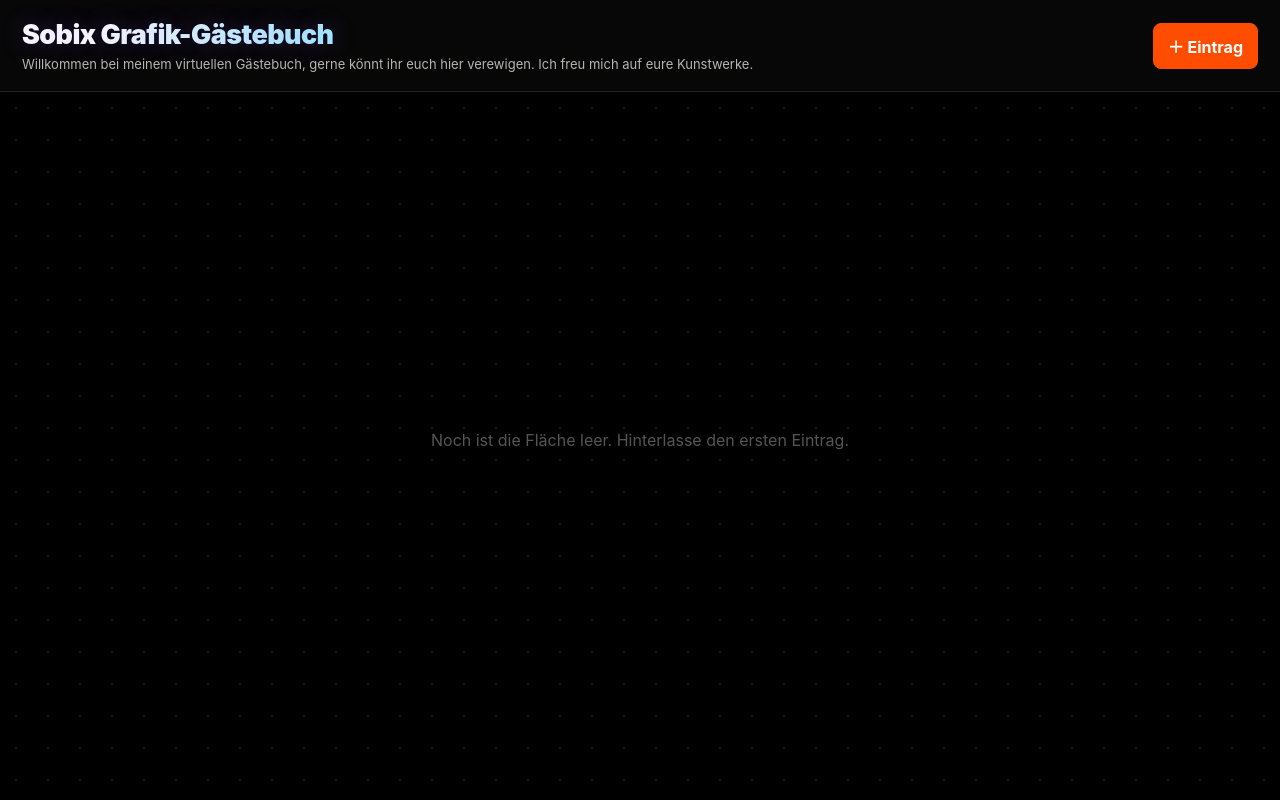
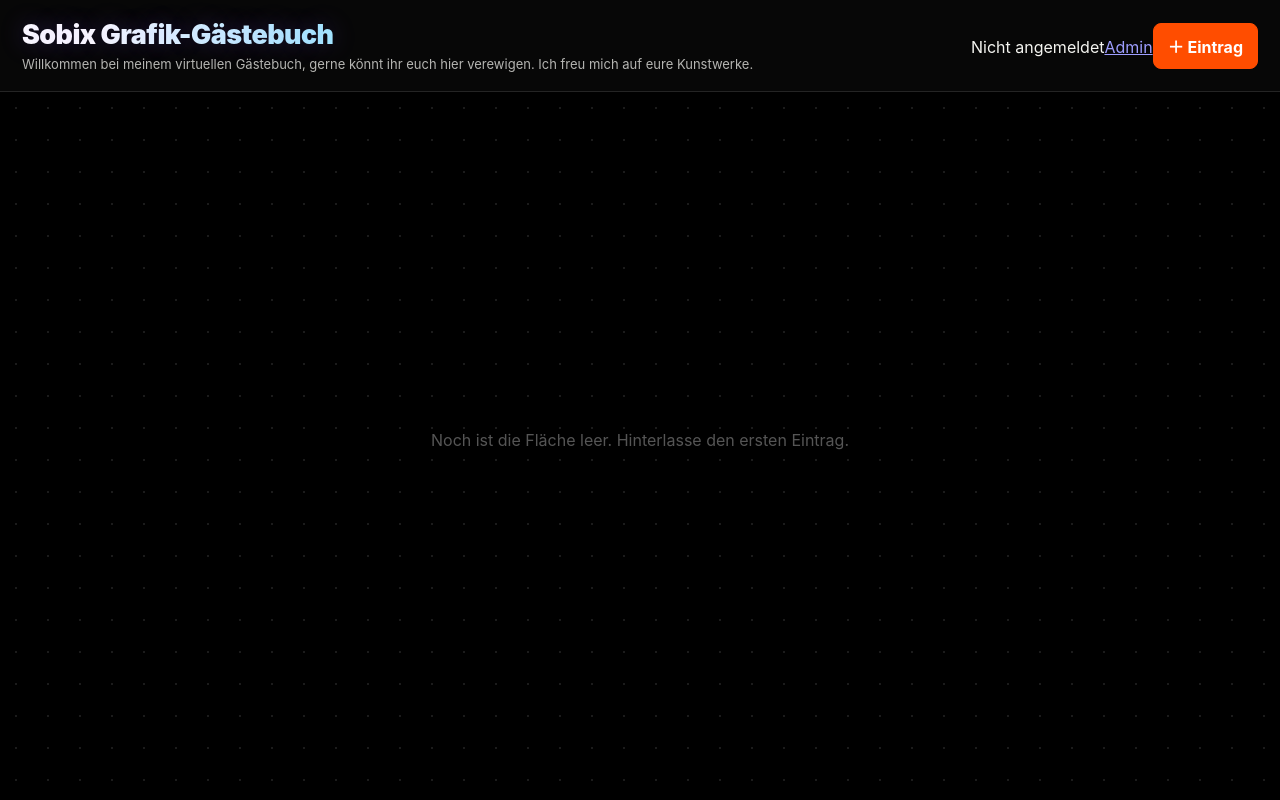
Before and after one commit to sobixgaming/sobix-grafikgaestebuch, a website: page public/index.html in a window 1280 px wide. Drawn offline with Linux system fonts and the light colour scheme; no server answers.

Commit message:
Firebase-Login und zentrale Speicherung integrieren

```diff
--- a/public/index.html
+++ b/public/index.html
@@ -19,7 +19,12 @@
           verewigen. Ich freu mich auf eure Kunstwerke.
         </p>
       </div>
-      <button id="add">＋ Eintrag</button>
+      <div class="headerActions">
+        <span id="userStatus">Nicht angemeldet</span
+        ><button id="logout" hidden>Abmelden</button
+        ><a class="adminLink" href="admin/">Admin</a
+        ><button id="add">＋ Eintrag</button>
+      </div>
     </header>
     <main id="viewport" aria-label="Grafikgästebuch">
       <div id="wall"></div>
```
